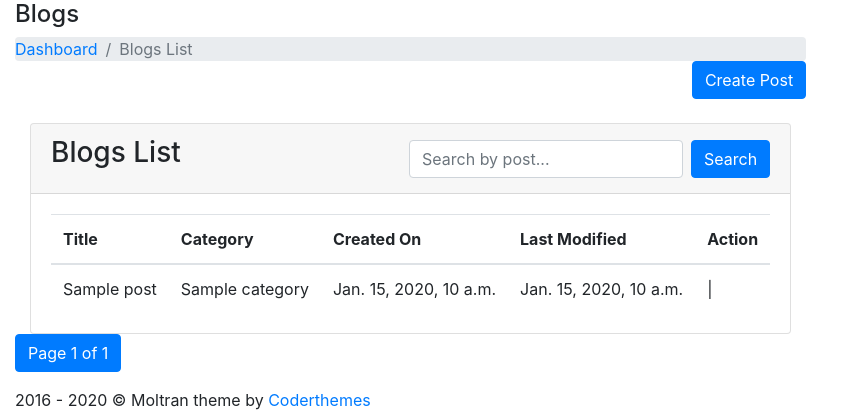
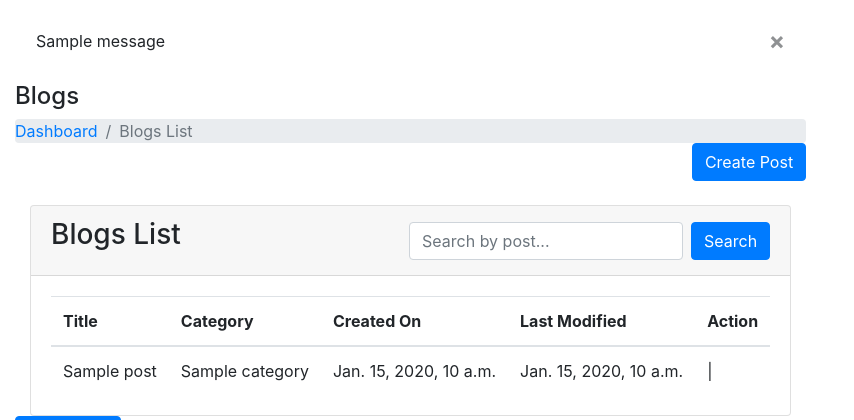
Before and after one commit to alviriseup/dashboard, a Django app: template blog/templates/blog/blog_list.html in a window 1280 px wide. Shown: the part 56-476 px from the top of the page, without its empty margins (0-854 px from the left). Run offline with Django 5.2, Linux system fonts and the light colour scheme; the template is opened without the code that fills it: most values are stand-ins (such as "Sample title", 1, 10 or a date in 2020); one stand-in notice (Sample message) is shown; some libraries are stand-ins or nearby versions.

Commit message:
added delete success message

```diff
--- a/blog/templates/blog/blog_list.html
+++ b/blog/templates/blog/blog_list.html
@@ -5,6 +5,19 @@
 <div id="wrapper">
     {% comment %} <div class="content-page"> {% endcomment %}
         {% comment %} <div class="content"> {% endcomment %}
+
+            {% if messages %}
+                <div class="container mt-3">
+                    {% for message in messages %}
+                        <div class="alert alert-dismissible fade show {{ message.tags }}" role="alert">
+                            {{ message }}
+                            <button type="button" class="close" data-dismiss="alert" aria-label="Close">
+                                <span aria-hidden="true">&times;</span>
+                            </button>
+                        </div>
+                    {% endfor %}
+                </div>
+            {% endif %}
 
             <!-- Start Content-->
             <div class="container-fluid">
--- a/blog/views.py
+++ b/blog/views.py
@@ -1,5 +1,6 @@
 from django.core.paginator import Paginator
 from django.contrib.auth.decorators import login_required
+from django.contrib import messages
 from django.http import HttpResponseRedirect
 from django.shortcuts import redirect, render, get_object_or_404
 
@@ -114,5 +115,7 @@ def edit_blog_post(request, pk):
 def delete_blog_post(request, pk):
     post = get_object_or_404(Post, pk=pk)
     if request.method == "POST":
+        post_title = post.title
         post.delete()
+        messages.success(request, f'Post "{post_title}" has been deleted successfully!')
         return redirect("blog_list")
```
